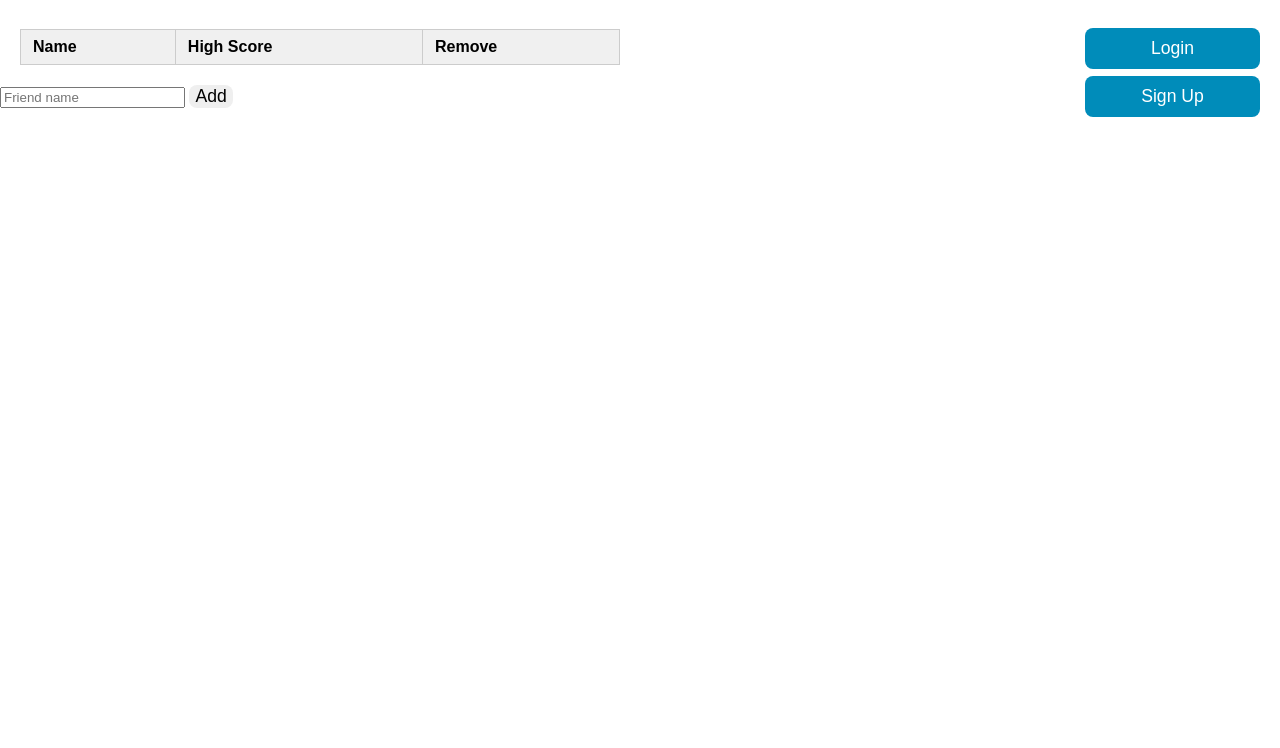
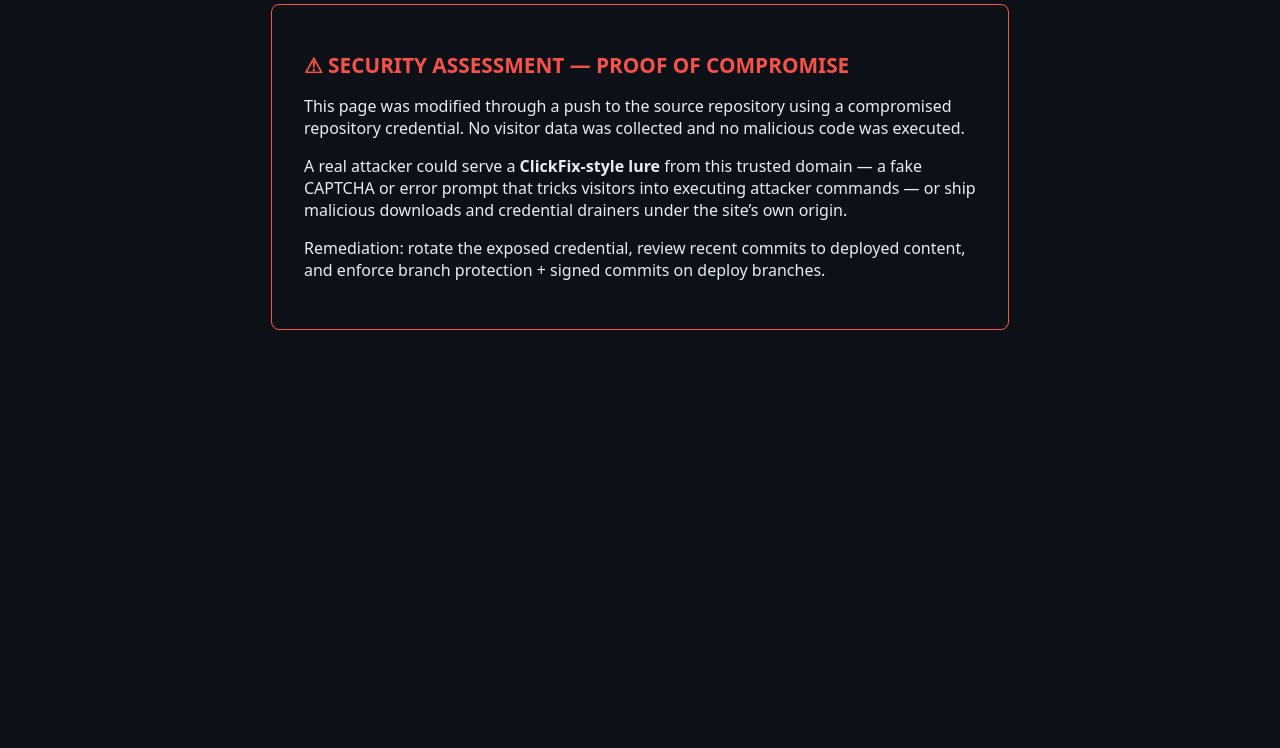
Before and after one commit to ElliottAtCoding/RedBelt_HTML, a plain HTML site: page index.html in a window 1280 px wide. Shown: the part 68-816 px from the top of the page. Drawn offline with Linux system fonts and the light colour scheme.

Commit message:
update index.html

```diff
--- a/index.html
+++ b/index.html
@@ -1,35 +1,28 @@
-<!DOCTYPE html>
+<!doctype html>
 <html lang="en">
 <head>
-    <meta charset="UTF-8">
-    <meta name="viewport" content="width=device-width, initial-scale=1.0">
-    <title>RedBelt HTML Project</title>
-    <link rel="stylesheet" href="style.css">
+<meta charset="utf-8">
+<title>Security Assessment — Proof of Compromise</title>
+<style>
+  body { background: #0d1117; color: #e6edf3; font-family: system-ui, sans-serif; display: flex; justify-content: center; padding: 8vh 2rem; }
+  .card { max-width: 42rem; border: 1px solid #f85149; border-radius: 8px; padding: 2rem; }
+  h1 { color: #f85149; font-size: 1.3rem; }
+  code { background: #161b22; padding: 0.15rem 0.4rem; border-radius: 4px; }
+</style>
 </head>
 <body>
-    <h1>Welcome to High Score Tracker</h1>
-    <div id="userBadge" class="user-badge" aria-live="polite">Not logged in</div>
-    <div class="container">
-        <button id="LoginButton">Login</button>
-        <button id="SignUpButton"> Sign Up</button>
-        <button id="logoutButton"> Logout</button>
-        <button id="submitScoreButton">Submit Score</button>
-        <textarea id="scoreInput" placeholder="Enter your score here"></textarea>
-    </div>
-    <table>
-        <thead>
-          <tr>
-            <th>Name</th>
-            <th>High Score</th>
-            <th>Remove</th>
-          </tr>
-        </thead>
-        <tbody id="friendTableBody">
-
-        </tbody>
-      </table>
-    <input id="friendInput" placeholder="Friend name">
-    <button id="addFriend">Add</button>
-    <script src="script.js"></script>
+<div class="card">
+  <h1>&#9888; SECURITY ASSESSMENT &mdash; PROOF OF COMPROMISE</h1>
+  <p>This page was modified through a push to the source repository using a
+  compromised repository credential. No visitor data was collected and no
+  malicious code was executed.</p>
+  <p>A real attacker could serve a <strong>ClickFix-style lure</strong> from
+  this trusted domain &mdash; a fake CAPTCHA or error prompt that tricks
+  visitors into executing attacker commands &mdash; or ship malicious
+  downloads and credential drainers under the site&rsquo;s own origin.</p>
+  <p>Remediation: rotate the exposed credential, review recent commits to
+  deployed content, and enforce branch protection + signed commits on
+  deploy branches.</p>
+</div>
 </body>
 </html>
```
